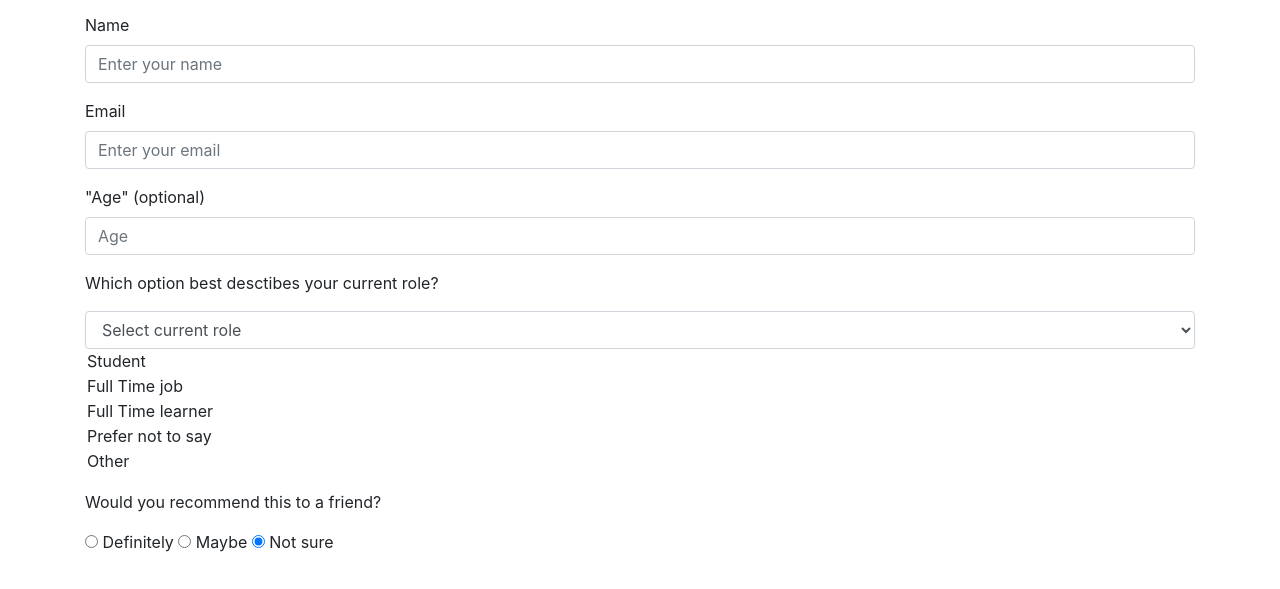
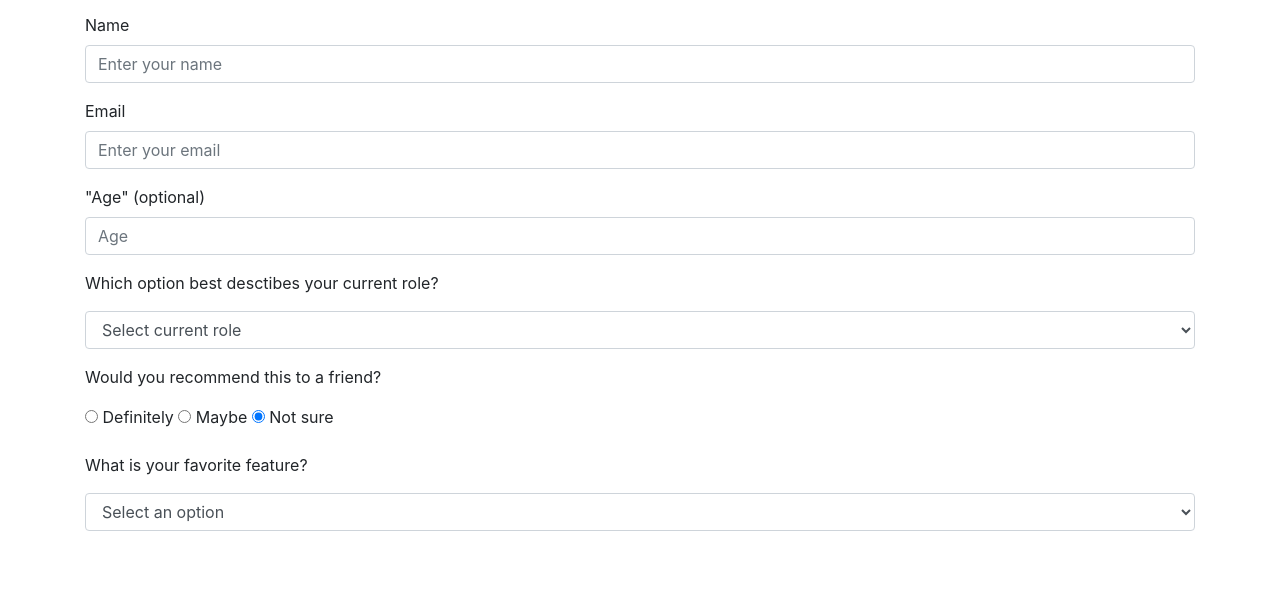
Before and after one commit to Static-nomad/surveyform, a plain HTML site: page index.html in a window 1280 px wide. Shown: the part 83-672 px from the top of the page. Drawn offline with nearby package versions, Linux system fonts and the light colour scheme.

Commit message:
dropdown

```diff
--- a/index.html
+++ b/index.html
@@ -29,7 +29,7 @@
 <div class="form-group" id="mydrop">
 <p>Which option best desctibes your current role?</p>
 <select id="dropdown" name="role" class="form-control" required>
-    <option disabled selected value>Select current role</Select></option>
+    <option disabled selected value>Select current role</option>
     <option value="student">Student</option>
     <option value="job">Full Time job</option>
     <option value="learner">Full Time learner</option>
@@ -43,7 +43,16 @@
 <label><input name="user-recommend" value="maybe" type="radio" class="input-radio" checked> Maybe</label>
 <label> <input name="user-recommend" value="not-sure" type="radio" class="input-radio" checked> Not sure</label>
 </div>
-<div class="form-group"></div>
+<div class="form-group">
+<p>What is your favorite feature?</p>
+    <select id="most-like" name="mostLike" class="form-control" required>
+        <option disabled selected value>Select an option</option>
+        <option value="challenges">Challenges</option>
+        <option value="projects">Projects</option>
+        <option value="community">Community</option>
+        <option value="openSource">Open Source</option>
+    </select>
+</div>
 <div class="form-group"></div>
 <div class="form-group"></div>
 <div class="form-group"></div>
```
